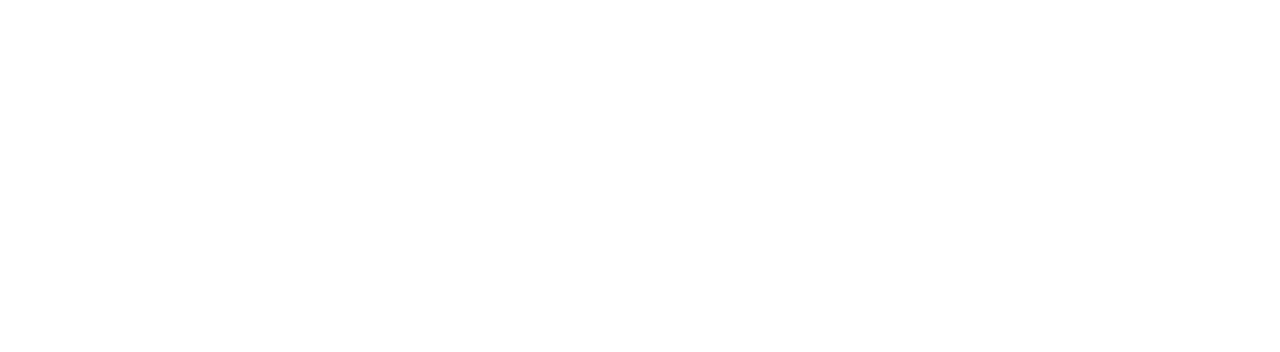
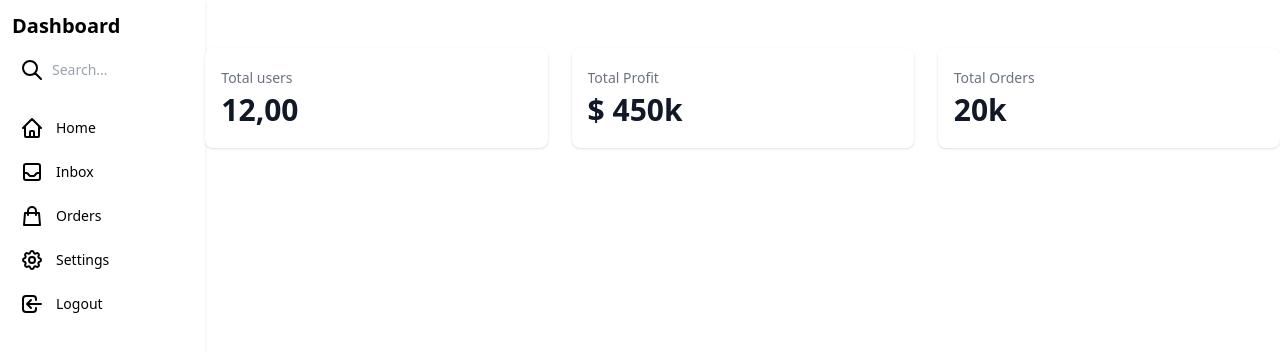
Before and after one commit to ThiagoSantosOFC/RC7, a Next.js app in the folder src/: page / in a window 1280 px wide. Shown: the top 352 px of the page. Built offline with nearby package versions, Linux system fonts and the light colour scheme.

Commit message:
sidebard

```diff
--- /dev/null
+++ b/src/components/NavBar.jsx
@@ -0,0 +1,11 @@
+import React from 'react'
+
+const NavBar = () => {
+  return (
+    <div>
+        NavBar
+    </div>
+  )
+}
+
+export default NavBar
--- /dev/null
+++ b/src/components/SideBar.jsx
@@ -0,0 +1,191 @@
+import React from 'react'
+
+export const SideBar = () => {
+  return (
+    <div className="flex">
+    <div className="flex flex-col h-screen p-3 bg-white shadow w-60">
+        <div className="space-y-3">
+            <div className="flex items-center">
+                <h2 className="text-xl font-bold">Dashboard</h2>
+            </div>
+            <div className="relative">
+                <span className="absolute inset-y-0 left-0 flex items-center py-4">
+                    <button
+                        type="submit"
+                        className="p-2 focus:outline-none focus:ring"
+                    >
+                        <svg
+                            xmlns="http://www.w3.org/2000/svg"
+                            className="w-6 h-6"
+                            fill="none"
+                            viewBox="0 0 24 24"
+                            stroke="currentColor"
+                            strokeWidth={2}
+                        >
+                            <path
+                                strokeLinecap="round"
+                                strokeLinejoin="round"
+                                d="M21 21l-6-6m2-5a7 7 0 11-14 0 7 7 0 0114 0z"
+                            />
+                        </svg>
+                    </button>
+                </span>
+                <input
+                    type="search"
+                    name="Search"
+                    placeholder="Search..."
+                    className="w-full py-2 pl-10 text-sm rounded-md focus:outline-none"
+                />
+            </div>
+            <div className="flex-1">
+                <ul className="pt-2 pb-4 space-y-1 text-sm">
+                    <li className="rounded-sm">
+                        <a
+                            href="#"
+                            className="flex items-center p-2 space-x-3 rounded-md"
+                        >
+                            <svg
+                                xmlns="http://www.w3.org/2000/svg"
+                                className="w-6 h-6"
+                                fill="none"
+                                viewBox="0 0 24 24"
+                                stroke="currentColor"
+                                strokeWidth={2}
+                            >
+                                <path
+                                    strokeLinecap="round"
+                                    strokeLinejoin="round"
+                                    d="M3 12l2-2m0 0l7-7 7 7M5 10v10a1 1 0 001 1h3m10-11l2 2m-2-2v10a1 1 0 01-1 1h-3m-6 0a1 1 0 001-1v-4a1 1 0 011-1h2a1 1 0 011 1v4a1 1 0 001 1m-6 0h6"
+                                />
+                            </svg>
+                            <span>Home</span>
+                        </a>
+                    </li>
+                    <li className="rounded-sm">
+                        <a
+                            href="#"
+                            className="flex items-center p-2 space-x-3 rounded-md"
+                        >
+                            <svg
+                                xmlns="http://www.w3.org/2000/svg"
+                                className="w-6 h-6"
+                                fill="none"
+                                viewBox="0 0 24 24"
+                                stroke="currentColor"
+                                strokeWidth={2}
+                            >
+                                <path
+                                    strokeLinecap="round"
+                                    strokeLinejoin="round"
+                                    d="M20 13V6a2 2 0 00-2-2H6a2 2 0 00-2 2v7m16 0v5a2 2 0 01-2 2H6a2 2 0 01-2-2v-5m16 0h-2.586a1 1 0 00-.707.293l-2.414 2.414a1 1 0 01-.707.293h-3.172a1 1 0 01-.707-.293l-2.414-2.414A1 1 0 006.586 13H4"
+                                />
+                            </svg>
+                            <span>Inbox</span>
+                        </a>
+                    </li>
+                    <li className="rounded-sm">
+                        <a
+                            href="#"
+                            className="flex items-center p-2 space-x-3 rounded-md"
+                        >
+                            <svg
+                                xmlns="http://www.w3.org/2000/svg"
+                                className="w-6 h-6"
+                                fill="none"
+                                viewBox="0 0 24 24"
+                                stroke="currentColor"
+                                strokeWidth={2}
+                            >
+                                <path
+                                    strokeLinecap="round"
+                                    strokeLinejoin="round"
+                                    d="M16 11V7a4 4 0 00-8 0v4M5 9h14l1 12H4L5 9z"
+                                />
+                            </svg>
+                            <span>Orders</span>
+                        </a>
+                    </li>
+                    <li className="rounded-sm">
+                        <a
+                            href="#"
+                            className="flex items-center p-2 space-x-3 rounded-md"
+                        >
+                            <svg
+                                xmlns="http://www.w3.org/2000/svg"
+                                className="w-6 h-6"
+                                fill="none"
+                                viewBox="0 0 24 24"
+                                stroke="currentColor"
+                                strokeWidth={2}
+                            >
+                                <path
+                                    strokeLinecap="round"
+                                    strokeLinejoin="round"
+                                    d="M10.325 4.317c.426-1.756 2.924-1.756 3.35 0a1.724 1.724 0 002.573 1.066c1.543-.94 3.31.826 2.37 2.37a1.724 1.724 0 001.065 2.572c1.756.426 1.756 2.924 0 3.35a1.724 1.724 0 00-1.066 2.573c.94 1.543-.826 3.31-2.37 2.37a1.724 1.724 0 00-2.572 1.065c-.426 1.756-2.924 1.756-3.35 0a1.724 1.724 0 00-2.573-1.066c-1.543.94-3.31-.826-2.37-2.37a1.724 1.724 0 00-1.065-2.572c-1.756-.426-1.756-2.924 0-3.35a1.724 1.724 0 001.066-2.573c-.94-1.543.826-3.31 2.37-2.37.996.608 2.296.07 2.572-1.065z"
+                                />
+                                <path
+                                    strokeLinecap="round"
+                                    strokeLinejoin="round"
+                                    d="M15 12a3 3 0 11-6 0 3 3 0 016 0z"
+                                />
+                            </svg>
+                            <span>Settings</span>
+                        </a>
+                    </li>
+                    <li className="rounded-sm">
+                        <a
+                            href="#"
+                            className="flex items-center p-2 space-x-3 rounded-md"
+                        >
+                            <svg
+                                xmlns="http://www.w3.org/2000/svg"
+                                className="w-6 h-6"
+                                fill="none"
+                                viewBox="0 0 24 24"
+                                stroke="currentColor"
+                                strokeWidth={2}
+                            >
+                                <path
+                                    strokeLinecap="round"
+                                    strokeLinejoin="round"
+                                    d="M11 16l-4-4m0 0l4-4m-4 4h14m-5 4v1a3 3 0 01-3 3H6a3 3 0 01-3-3V7a3 3 0 013-3h7a3 3 0 013 3v1"
+                                />
+                            </svg>
+                            <span>Logout</span>
+                        </a>
+                    </li>
+                </ul>
+            </div>
+        </div>
+    </div>
+    <div className="container mx-auto mt-12">
+        <div className="grid grid-cols-1 gap-6 mb-6 lg:grid-cols-3">
+            <div className="w-full px-4 py-5 bg-white rounded-lg shadow">
+                <div className="text-sm font-medium text-gray-500 truncate">
+                    Total users
+                </div>
+                <div className="mt-1 text-3xl font-semibold text-gray-900">
+                    12,00
+                </div>
+            </div>
+            <div className="w-full px-4 py-5 bg-white rounded-lg shadow">
+                <div className="text-sm font-medium text-gray-500 truncate">
+                    Total Profit
+                </div>
+                <div className="mt-1 text-3xl font-semibold text-gray-900">
+                    $ 450k
+                </div>
+            </div>
+            <div className="w-full px-4 py-5 bg-white rounded-lg shadow">
+                <div className="text-sm font-medium text-gray-500 truncate">
+                    Total Orders
+                </div>
+                <div className="mt-1 text-3xl font-semibold text-gray-900">
+                    20k
+                </div>
+            </div>
+        </div>
+    </div>
+    </div>
+  )
+}
--- a/src/pages/_app.js
+++ b/src/pages/_app.js
@@ -1,5 +1,6 @@
 import '../styles/globals.css'
-
+import { SideBar } from '../components/SideBar'
 export default function App({ Component, pageProps }) {
+  <SideBar/>
   return <Component {...pageProps} />
 }
--- a/src/pages/index.js
+++ b/src/pages/index.js
@@ -1,6 +1,8 @@
 import Head from 'next/head'
 
 import { Inter } from '@next/font/google'
+
+import { SideBar } from '../components/SideBar'
 
 const inter = Inter({ subsets: ['latin'] })
 
@@ -13,6 +15,7 @@
         <meta name="viewport" content="width=device-width, initial-scale=1" />
         <link rel="icon" href="/favicon.ico" />
       </Head>
+      <SideBar/>
 
 
     </>
```
